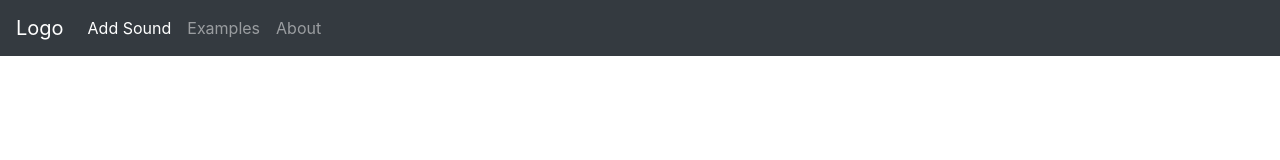
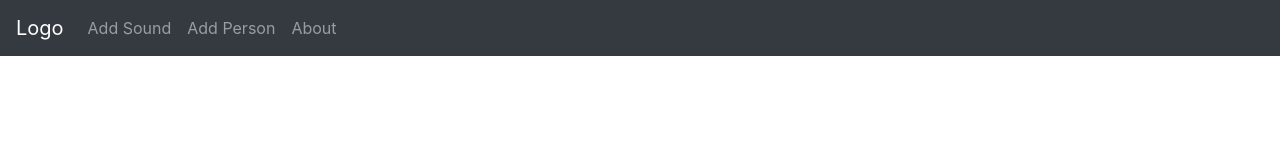
Before and after one commit to Thibaut-Arnoux/sound-box-front-end, an Angular app: page / in a window 1280 px wide. Shown: the top 160 px of the page. Built offline with nearby package versions, Linux system fonts and the light colour scheme.

Commit message:
Update navBar with correct item

```diff
--- a/src/app/top-bar/top-bar.component.html
+++ b/src/app/top-bar/top-bar.component.html
@@ -3,11 +3,11 @@
 
     <div class="collapse navbar-collapse">
         <ul class="navbar-nav">
-            <li class="nav-item active">
-                <a class="nav-link" [routerLink]="'.'" (click)="openModalPerson()">Add Sound</a>
+            <li class="nav-item">
+                <a class="nav-link" [routerLink]="'.'" >Add Sound</a>
             </li>
             <li class="nav-item">
-                <a class="nav-link" [routerLink]="'.'">Examples</a>
+                <a class="nav-link" [routerLink]="'.'" (click)="openModalPerson()">Add Person</a>
             </li>
             <li class="nav-item">
                 <a class="nav-link" [routerLink]="'.'">About</a>
```
